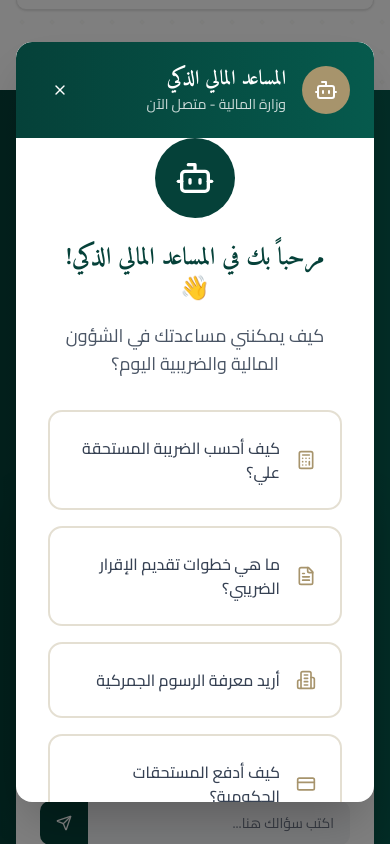
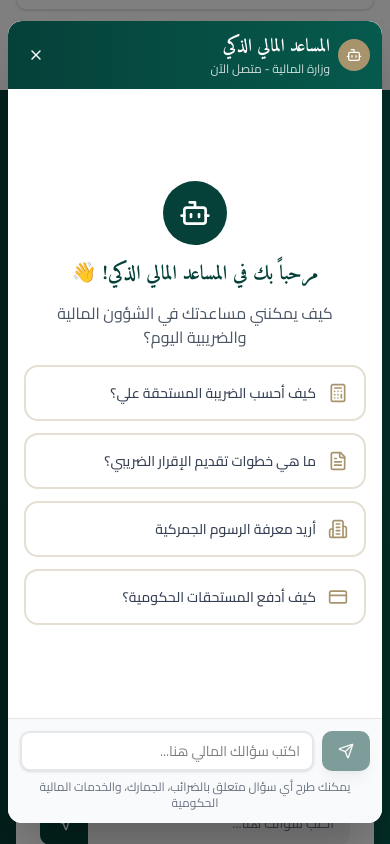
Before and after one commit to So8oS/finance-ministry, a Next.js app: page / in a window 390 px wide. Both pictures are taken after a click on the button "ابدأ المحادثة الآن". Shown: the part 11640-12484 px from the top of the page. Before the commit the page ends 12000 px from the top, so only its background shows below. After the commit the page ends 12000 px from the top, so only its background shows below. Built offline with nearby package versions, Linux system fonts and the light colour scheme.

Commit message:
chat bot responsivity fix

```diff
--- a/app/page.tsx
+++ b/app/page.tsx
@@ -1,5 +1,3 @@
-"use client";
-
 import { TopBar } from "@/components/layout/top-bar";
 import { Header } from "@/components/layout/header";
 import { HeroSection } from "@/components/sections/hero-section";
@@ -13,12 +11,10 @@ import { NewsSection } from "@/components/sections/news-section";
 import { ContactSection } from "@/components/sections/contact-section";
 import { Footer } from "@/components/layout/footer";
 import { ScrollToTop } from "@/components/ui/scroll-to-top";
-import { useState } from "react";
+
 import { AIAssistantSection } from "@/components/sections/ai-assistant-section";
 
 export default function HomePage() {
-  const [showChat, setShowChat] = useState(false);
-
   return (
     <div
       className="min-h-screen bg-gradient-to-br from-gray-50 to-white font-cairo overflow-x-hidden"
--- a/components/chat-bot2.tsx
+++ b/components/chat-bot2.tsx
@@ -95,26 +95,28 @@ const ChatBot2 = ({ onClose }: { onClose: () => void }) => {
 
   return (
     <div
-      className="fixed inset-0 bg-black/50 flex items-center justify-center z-50 p-4"
+      className="fixed inset-0 bg-black/50 flex items-center justify-center z-50 p-2 sm:p-4"
       dir="rtl"
     >
       <motion.div
         initial={{ opacity: 0, scale: 0.9 }}
         animate={{ opacity: 1, scale: 1 }}
         exit={{ opacity: 0, scale: 0.9 }}
-        className="bg-white rounded-2xl shadow-2xl w-full h-full max-h-[90vh] max-w-4xl flex flex-col overflow-hidden"
+        className="bg-white rounded-xl sm:rounded-2xl shadow-2xl w-full h-full max-h-[95vh] sm:max-h-[90vh] max-w-sm sm:max-w-4xl flex flex-col overflow-hidden"
       >
         {/* Chat Header */}
-        <div className="p-6 bg-gradient-to-r from-[#054139] to-[#065a4d] text-white rounded-t-2xl flex items-center justify-between">
+        <div className="p-3 sm:p-6 bg-gradient-to-r from-[#054139] to-[#065a4d] text-white rounded-t-xl sm:rounded-t-2xl flex items-center justify-between">
           <div className="flex items-center">
-            <div className="w-12 h-12 rounded-full bg-[#A7946C] flex items-center justify-center ml-4">
-              <Bot className="w-6 h-6 text-white" />
+            <div className="w-8 h-8 sm:w-12 sm:h-12 rounded-full bg-[#A7946C] flex items-center justify-center ml-2 sm:ml-4">
+              <Bot className="w-4 h-4 sm:w-6 sm:h-6 text-white" />
             </div>
             <div>
-              <h3 className="font-bold text-xl font-amiri">
+              <h3 className="font-bold text-lg sm:text-xl font-amiri">
                 المساعد المالي الذكي
               </h3>
-              <p className="text-sm text-white/80">وزارة المالية - متصل الآن</p>
+              <p className="text-xs sm:text-sm text-white/80">
+                وزارة المالية - متصل الآن
+              </p>
             </div>
           </div>
           <motion.div
@@ -125,9 +127,9 @@ const ChatBot2 = ({ onClose }: { onClose: () => void }) => {
               variant="ghost"
               size="icon"
               onClick={onClose}
-              className="text-white hover:bg-white/20 rounded-full h-10 w-10"
+              className="text-white hover:bg-white/20 rounded-full h-8 w-8 sm:h-10 sm:w-10"
             >
-              <X className="w-5 h-5" />
+              <X className="w-4 h-4 sm:w-5 sm:h-5" />
             </Button>
           </motion.div>
         </div>
@@ -135,22 +137,22 @@ const ChatBot2 = ({ onClose }: { onClose: () => void }) => {
         {/* Message Container */}
         <div className="flex-1 flex flex-col overflow-hidden">
           {!hasStartedChat ? (
-            <div className="flex-1 flex flex-col justify-center items-center px-8 space-y-8">
-              <div className="text-center space-y-4">
+            <div className="flex-1 flex flex-col justify-center items-center px-4 sm:px-8 space-y-4 sm:space-y-8">
+              <div className="text-center space-y-3 sm:space-y-4">
                 <motion.div
                   initial={{ opacity: 0, scale: 0.8 }}
                   animate={{ opacity: 1, scale: 1 }}
                   transition={{ duration: 0.6 }}
-                  className="w-20 h-20 rounded-full bg-gradient-to-r bg-[#054139]  flex items-center justify-center mx-auto mb-6"
+                  className="w-16 h-16 sm:w-20 sm:h-20 rounded-full bg-gradient-to-r bg-[#054139] flex items-center justify-center mx-auto mb-4 sm:mb-6"
                 >
-                  <Bot className="w-10 h-10 text-white" />
+                  <Bot className="w-8 h-8 sm:w-10 sm:h-10 text-white" />
                 </motion.div>
 
                 <motion.h2
                   initial={{ opacity: 0, y: 20 }}
                   animate={{ opacity: 1, y: 0 }}
                   transition={{ delay: 0.2 }}
-                  className="text-2xl font-bold text-[#054139] font-amiri"
+                  className="text-xl sm:text-2xl font-bold text-[#054139] font-amiri"
                 >
                   مرحباً بك في المساعد المالي الذكي! 👋
                 </motion.h2>
@@ -159,13 +161,13 @@ const ChatBot2 = ({ onClose }: { onClose: () => void }) => {
                   initial={{ opacity: 0, y: 20 }}
                   animate={{ opacity: 1, y: 0 }}
                   transition={{ delay: 0.3 }}
-                  className="text-lg text-gray-600"
+                  className="text-base sm:text-lg text-gray-600 px-2"
                 >
                   كيف يمكنني مساعدتك في الشؤون المالية والضريبية اليوم؟
                 </motion.p>
               </div>
 
-              <div className="grid grid-cols-1 md:grid-cols-2 gap-4 w-full max-w-3xl">
+              <div className="grid grid-cols-1 gap-3 sm:gap-4 w-full max-w-3xl">
                 <AnimatePresence>
                   {prompts.map((prompt, index) => (
                     <motion.button
@@ -181,12 +183,12 @@ const ChatBot2 = ({ onClose }: { onClose: () => void }) => {
                         bounce: 0.25,
                       }}
                       onClick={() => handlePromptClick(prompt.text)}
-                      className="flex items-center gap-4 p-6 text-right border-2 rounded-xl hover:bg-[#054139]/5 transition-all border-[#A7946C]/30 hover:border-[#A7946C] group"
+                      className="flex items-center gap-3 sm:gap-4 p-4 sm:p-6 text-right border-2 rounded-xl hover:bg-[#054139]/5 transition-all border-[#A7946C]/30 hover:border-[#A7946C] group"
                     >
-                      <div className="text-[#A7946C] group-hover:text-[#054139] transition-colors">
+                      <div className="text-[#A7946C] group-hover:text-[#054139] transition-colors flex-shrink-0">
                         {prompt.icon}
                       </div>
-                      <span className="text-gray-700 font-medium">
+                      <span className="text-gray-700 font-medium text-sm sm:text-base">
                         {prompt.text}
                       </span>
                     </motion.button>
@@ -195,7 +197,7 @@ const ChatBot2 = ({ onClose }: { onClose: () => void }) => {
               </div>
             </div>
           ) : (
-            <div className="flex-1 overflow-y-auto p-6 space-y-6">
+            <div className="flex-1 overflow-y-auto p-3 sm:p-6 space-y-4 sm:space-y-6">
               <AnimatePresence>
                 {messages.map((message, index) =>
                   message.role === "assistant" &&
@@ -212,31 +214,31 @@ const ChatBot2 = ({ onClose }: { onClose: () => void }) => {
                       }`}
                     >
                       <div
-                        className={`flex items-start max-w-[80%] ${
+                        className={`flex items-start max-w-[85%] sm:max-w-[80%] ${
                           message.role === "user" ? "flex-row-reverse" : ""
                         }`}
                       >
                         <div
-                          className={`w-10 h-10 rounded-full flex items-center justify-center flex-shrink-0 ${
+                          className={`w-8 h-8 sm:w-10 sm:h-10 rounded-full flex items-center justify-center flex-shrink-0 ${
                             message.role === "user"
-                              ? "bg-[#A7946C] mr-3"
-                              : "bg-[#054139] ml-3"
+                              ? "bg-[#A7946C] mr-2 sm:mr-3"
+                              : "bg-[#054139] ml-2 sm:ml-3"
                           }`}
                         >
                           {message.role === "user" ? (
-                            <User className="w-5 h-5 text-white" />
+                            <User className="w-4 h-4 sm:w-5 sm:h-5 text-white" />
                           ) : (
-                            <Bot className="w-5 h-5 text-white" />
+                            <Bot className="w-4 h-4 sm:w-5 sm:h-5 text-white" />
                           )}
                         </div>
                         <div
-                          className={`rounded-2xl p-4 shadow-lg ${
+                          className={`rounded-xl sm:rounded-2xl p-3 sm:p-4 shadow-lg ${
                             message.role === "user"
                               ? "bg-[#A7946C] text-white"
                               : "bg-gray-100 text-gray-800"
                           }`}
                         >
-                          <p className="whitespace-pre-wrap leading-relaxed">
+                          <p className="whitespace-pre-wrap leading-relaxed text-sm sm:text-base">
                             {message.content}
                           </p>
                         </div>
@@ -252,12 +254,12 @@ const ChatBot2 = ({ onClose }: { onClose: () => void }) => {
                     animate={{ opacity: 1, y: 0 }}
                     className="flex justify-start"
                   >
-                    <div className="flex items-start max-w-[80%]">
-                      <div className="w-10 h-10 rounded-full flex items-center justify-center flex-shrink-0 bg-[#054139] ml-3">
-                        <Bot className="w-5 h-5 text-white" />
+                    <div className="flex items-start max-w-[85%] sm:max-w-[80%]">
+                      <div className="w-8 h-8 sm:w-10 sm:h-10 rounded-full flex items-center justify-center flex-shrink-0 bg-[#054139] ml-2 sm:ml-3">
+                        <Bot className="w-4 h-4 sm:w-5 sm:h-5 text-white" />
                       </div>
-                      <div className="rounded-2xl p-4 bg-gray-100 text-gray-800 shadow-lg">
-                        <div className="flex items-center gap-3">
+                      <div className="rounded-xl sm:rounded-2xl p-3 sm:p-4 bg-gray-100 text-gray-800 shadow-lg">
+                        <div className="flex items-center gap-2 sm:gap-3">
                           <div className="flex space-x-1 rtl:space-x-reverse">
                             <div
                               className="w-2 h-2 bg-[#A7946C] rounded-full animate-bounce"
@@ -272,7 +274,7 @@ const ChatBot2 = ({ onClose }: { onClose: () => void }) => {
                               style={{ animationDelay: "300ms" }}
                             ></div>
                           </div>
-                          <span className="text-sm text-gray-600">
+                          <span className="text-xs sm:text-sm text-gray-600">
                             جاري التفكير...
                           </span>
                         </div>
@@ -286,8 +288,12 @@ const ChatBot2 = ({ onClose }: { onClose: () => void }) => {
           )}
 
           {/* Chat Input */}
-          <div className="p-6 border-t bg-gray-50 text-black">
-            <form onSubmit={handleSubmit} className="flex gap-3" dir="rtl">
+          <div className="p-3 sm:p-6 border-t bg-gray-50 text-black">
+            <form
+              onSubmit={handleSubmit}
+              className="flex gap-2 sm:gap-3"
+              dir="rtl"
+            >
               <motion.div
                 whileHover={!isMobile ? { scale: 1.05 } : {}}
                 whileTap={{ scale: 0.95 }}
@@ -295,9 +301,9 @@ const ChatBot2 = ({ onClose }: { onClose: () => void }) => {
                 <Button
                   type="submit"
                   disabled={!input.trim() || isLoading}
-                  className="bg-[#054139] hover:bg-[#065a4d] disabled:opacity-50 h-12 px-6 rounded-xl shadow-lg"
+                  className="bg-[#054139] hover:bg-[#065a4d] disabled:opacity-50 h-10 sm:h-12 px-4 sm:px-6 rounded-lg sm:rounded-xl shadow-lg"
                 >
-                  <Send className="w-5 h-5" />
+                  <Send className="w-4 h-4 sm:w-5 sm:h-5" />
                 </Button>
               </motion.div>
               <input
@@ -305,11 +311,11 @@ const ChatBot2 = ({ onClose }: { onClose: () => void }) => {
                 value={input}
                 onChange={handleInputChange}
                 placeholder="اكتب سؤالك المالي هنا..."
-                className="flex-1 h-12 px-4 py-3 focus:outline-none text-sm bg-white border-2 border-gray-200 focus:border-[#A7946C] rounded-xl shadow-sm transition-colors"
+                className="flex-1 h-10 sm:h-12 px-3 sm:px-4 py-2 sm:py-3 focus:outline-none text-sm bg-white border-2 border-gray-200 focus:border-[#A7946C] rounded-lg sm:rounded-xl shadow-sm transition-colors"
                 disabled={isLoading}
               />
             </form>
-            <p className="text-xs text-gray-500 mt-3 text-center">
+            <p className="text-xs text-gray-500 mt-2 sm:mt-3 text-center px-2">
               يمكنك طرح أي سؤال متعلق بالضرائب، الجمارك، والخدمات المالية
               الحكومية
             </p>
```
